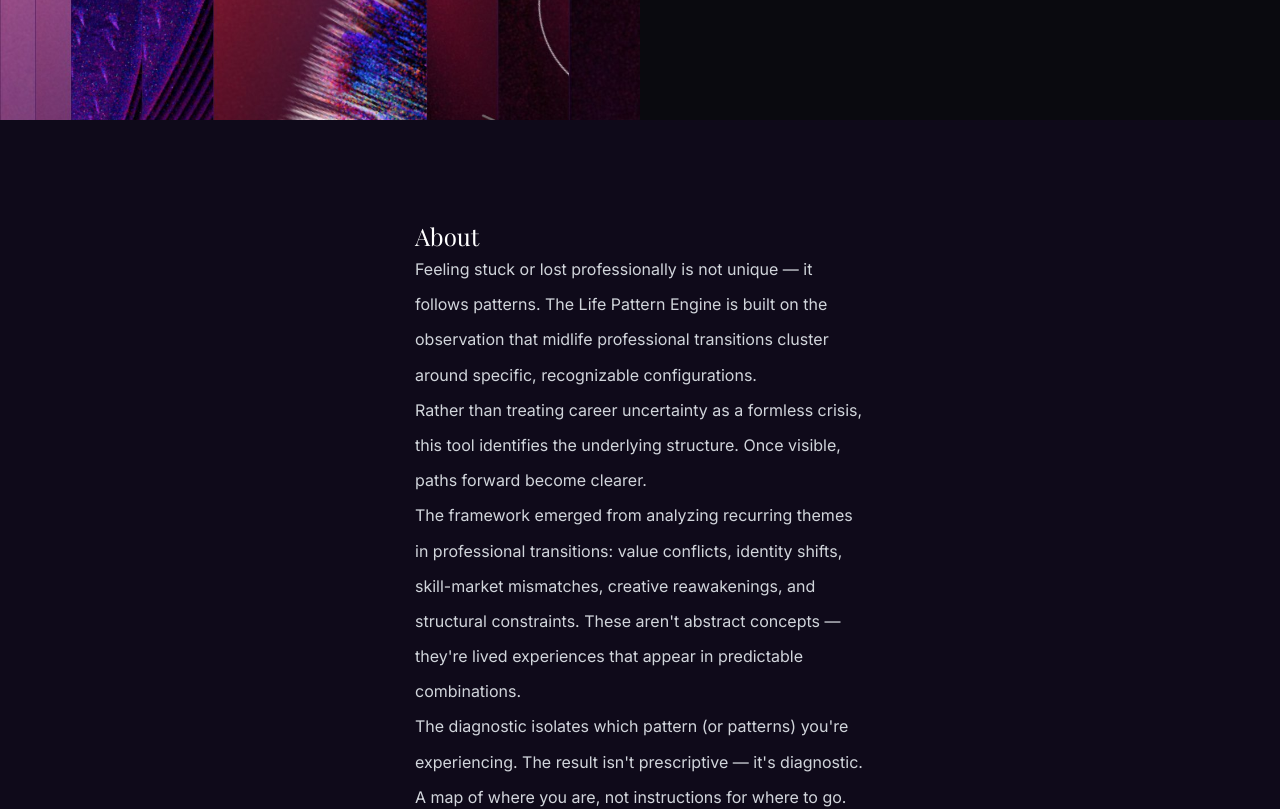
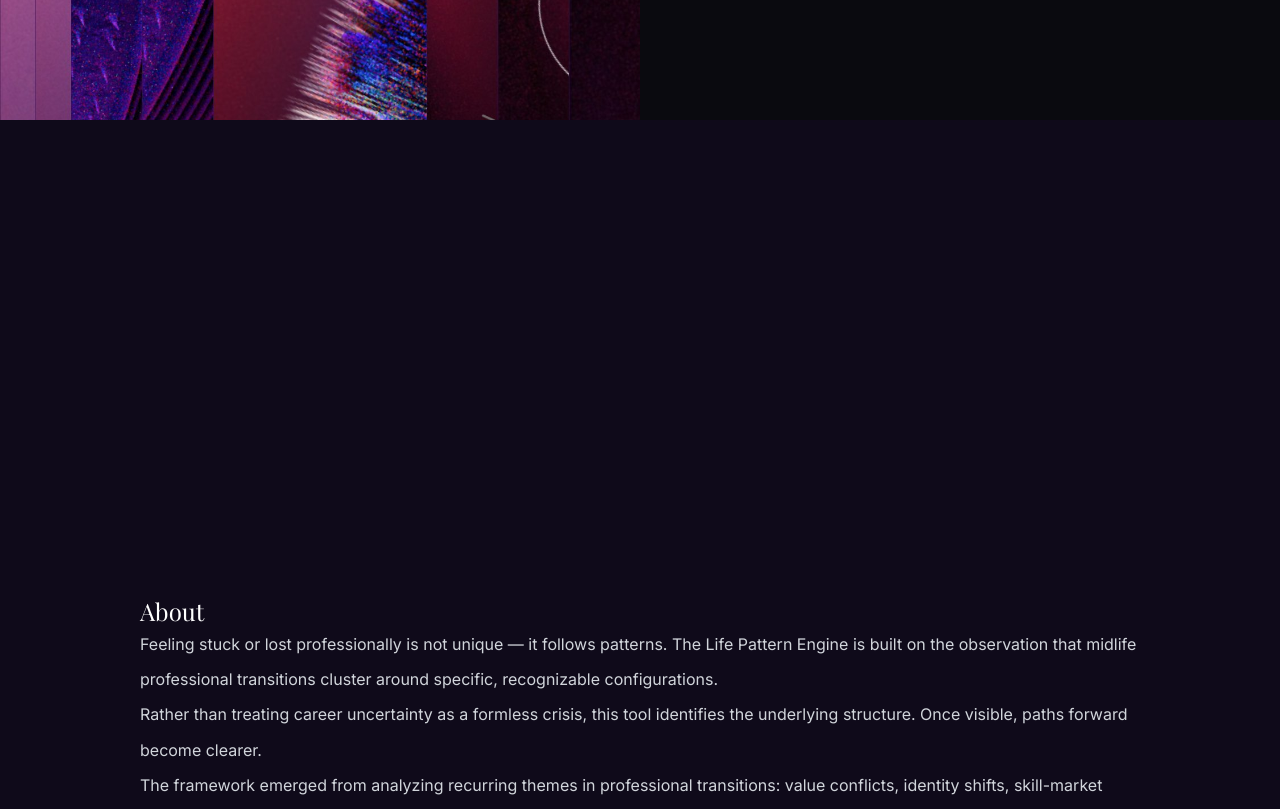
Before and after one commit to lifepatternengine-hub/life-pattern-engine, a Next.js app: page / in a window 1280 px wide. Shown: the part 680-1489 px from the top of the page. Built offline with nearby package versions, Linux system fonts and the light colour scheme; a web font is replaced by a local one.

Commit message:
Update page.tsx

```diff
--- a/app/page.tsx
+++ b/app/page.tsx
@@ -45,8 +45,8 @@ export default function Home() {
         </div>
       </section>
 
-      <section className="pt-[100px] pb-96 px-8 bg-[#0f0a1a]" style={{ color: '#ffffff' }}>
-        <div className="max-w-[450px] mx-auto">
+      <section className="pt-[475px] pb-96 px-8 bg-[#0f0a1a]" style={{ color: '#ffffff' }}>
+        <div className="max-w-[1000px] mx-auto">
           <h2 className="text-5xl mb-12" style={{ color: '#ffffff' }}>About</h2>
           <div className="space-y-10 text-lg font-light" style={{ color: '#d1d5db', lineHeight: '2.2' }}>
             <p>
```
